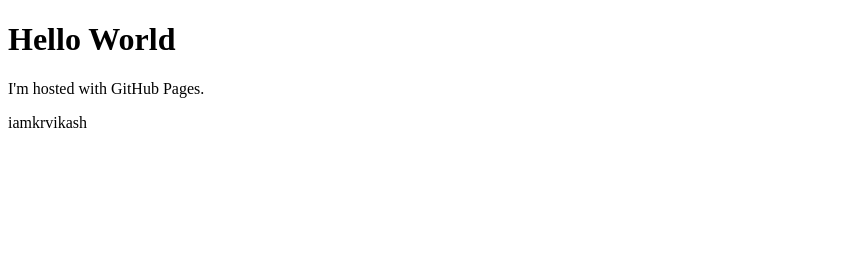
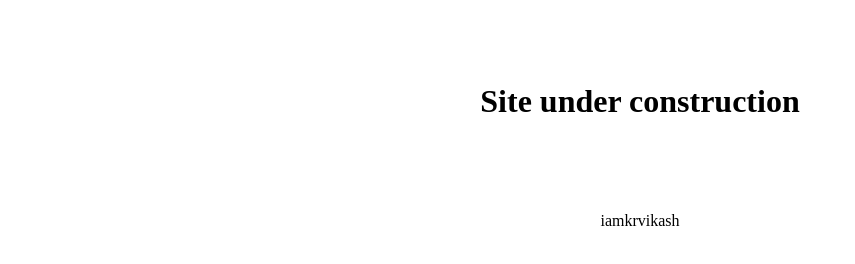
Before and after one commit to iamkrvikash/iamkrvikash.github.io, a plain HTML site: page index.html in a window 1280 px wide. Shown: the whole page, without its empty margins (0-855 px from the left). Drawn offline with Linux system fonts and the light colour scheme.

Commit message:
Update index.html

```diff
--- a/index.html
+++ b/index.html
@@ -1,8 +1,16 @@
 <!DOCTYPE html>
 <html>
 <body>
-<h1>Hello World</h1>
-<p>I'm hosted with GitHub Pages.</p>
-<p>iamkrvikash</p>
+
+  <br><br><br>
+  <center>
+    <h1> Site under construction </h1>
+  </center>
+  <br><br><br>
+
+  <center>
+      <p>iamkrvikash</p>
+ </center>
+
 </body>
 </html>
```
